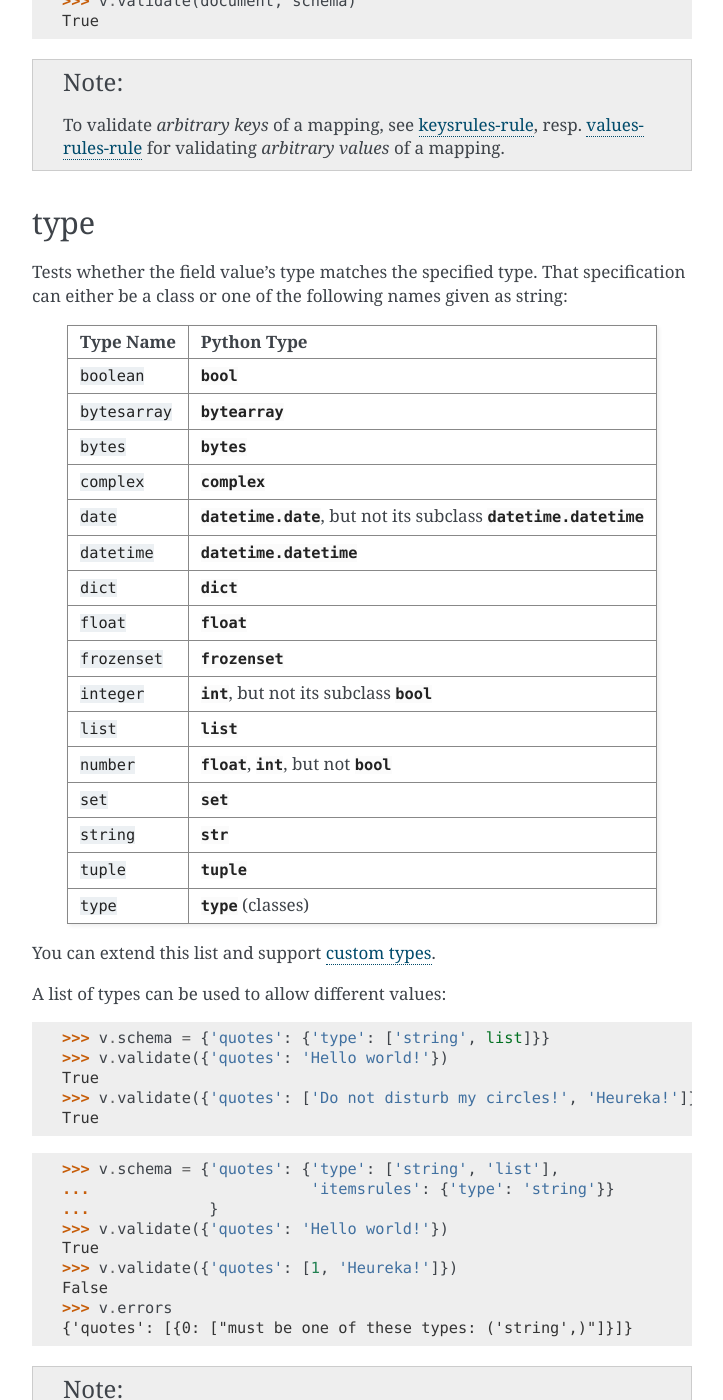
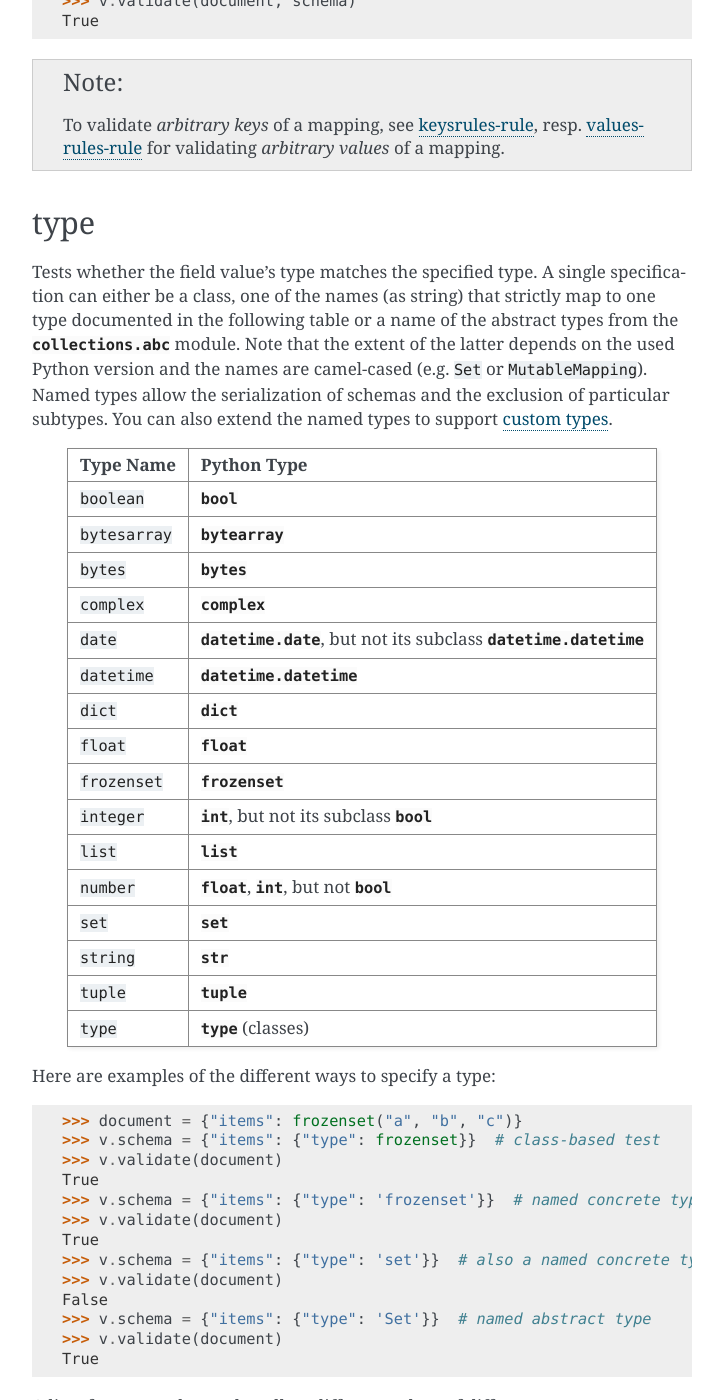
Before and after one commit to pyeve/cerberus, a Sphinx documentation site: the page built from docs/validation-rules.rst, in a window 1280 px wide and 1400 px high, scrolled down 14582 px. Shown: the whole window, without its empty margins (388-1111 px from the left). Built offline with Sphinx 7.4.7, drawn with Linux system fonts in a browser that asks for light colours; comment, search, counter and statistics services are not loaded; some of the changed text lies outside the part shown.

Commit message:
Adds the contents of collections.abc to Validator.types_mapping

```diff
--- a/CHANGES.rst
+++ b/CHANGES.rst
@@ -10,6 +10,8 @@ New
 ~~~
 
 - Classes can be used as constraint for the ``type`` rule (`#374`_)
+- The abstract base classes of the standard library's ``collections.abc``
+  module are available as named types for the ``type`` rule (`#374`_)
 
 Changed
 ~~~~~~~
--- a/docs/validation-rules.rst
+++ b/docs/validation-rules.rst
@@ -751,9 +751,14 @@ as constraint.
 
 type
 ----
-Tests whether the field value's type matches the specified type. That
-specification can either be a class or one of the following names given as
-string:
+Tests whether the field value's type matches the specified type. A single
+specification can either be a class, one of the names (as string) that strictly
+map to one type documented in the following table or a name of the abstract
+types from the :mod:`collections.abc` module. Note that the extent of the
+latter depends on the used Python version and the names are camel-cased (e.g.
+``Set`` or ``MutableMapping``). Named types allow the serialization of schemas
+and the exclusion of particular subtypes. You can also extend the named types
+to support :ref:`custom types <new-types>`.
 
 .. list-table::
    :header-rows: 1
@@ -793,9 +798,25 @@ string:
    * - ``type``
      - :class:`type` (classes)
 
-You can extend this list and support :ref:`custom types <new-types>`.
+Here are examples of the different ways to specify a type:
 
-A list of types can be used to allow different values:
+.. doctest::
+
+    >>> document = {"items": frozenset("a", "b", "c")}
+    >>> v.schema = {"items": {"type": frozenset}}  # class-based test
+    >>> v.validate(document)
+    True
+    >>> v.schema = {"items": {"type": 'frozenset'}}  # named concrete type
+    >>> v.validate(document)
+    True
+    >>> v.schema = {"items": {"type": 'set'}}  # also a named concrete type
+    >>> v.validate(document)
+    False
+    >>> v.schema = {"items": {"type": 'Set'}}  # named abstract type
+    >>> v.validate(document)
+    True
+
+A list of types can be used to allow different values of different types:
 
 .. doctest::
 
```
Also changed, not shown: 4 other files.
